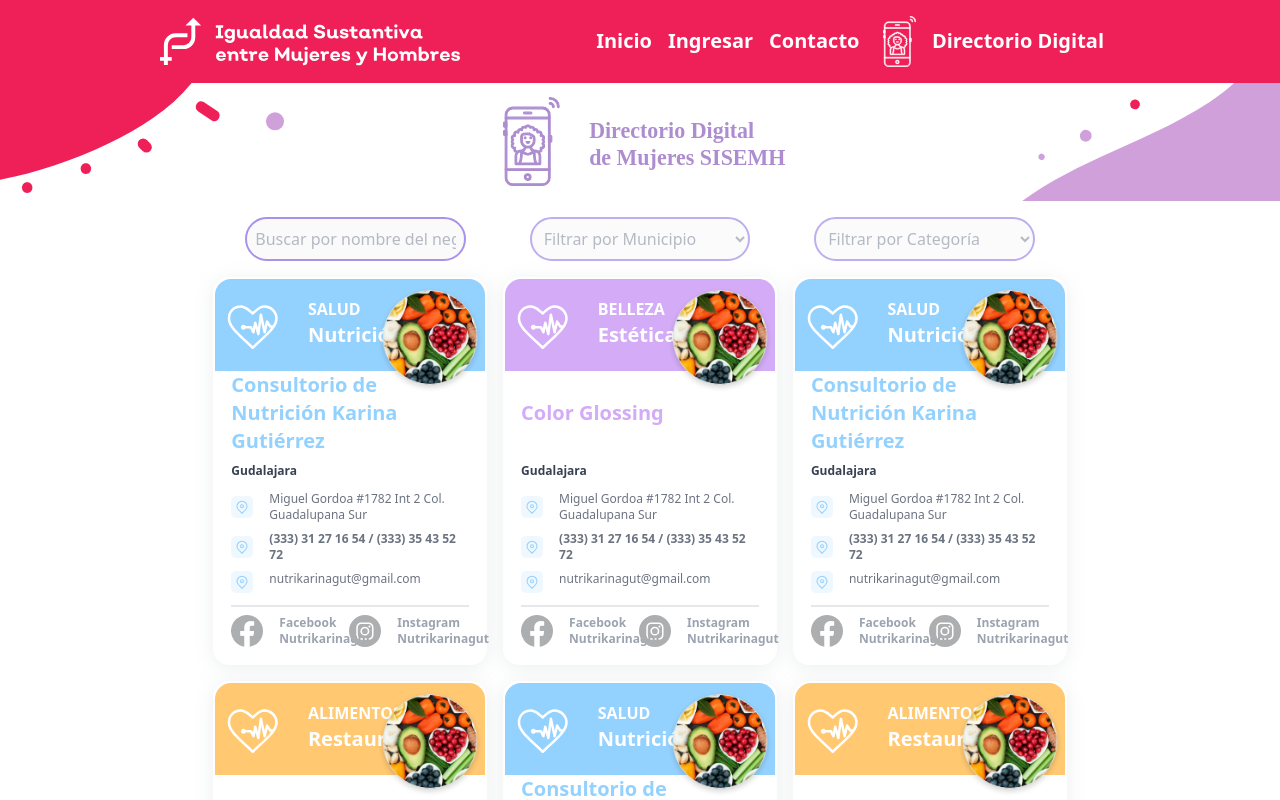
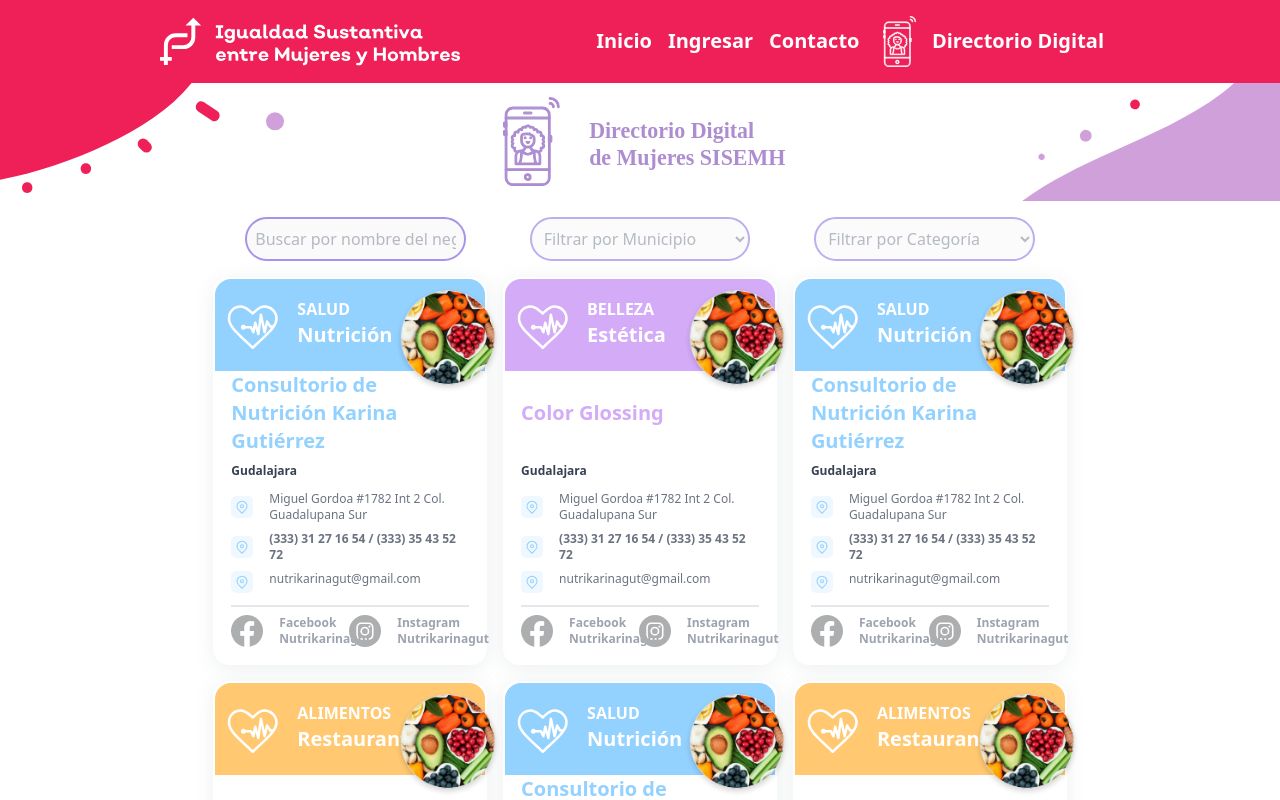
Before and after one commit to DonytXz/mujeres, a React (Create React App) app: page / in a window 1280 px wide. Shown: the top 800 px of the page. Built offline with nearby package versions, Linux system fonts and the light colour scheme.

Commit message:
[UPDATED] using flexbox in card

```diff
--- a/src/components/directory/Card.jsx
+++ b/src/components/directory/Card.jsx
@@ -9,16 +9,18 @@ const Card = (props) => {
     <>
       <div className="w-full h-full border-2 border-transparent rounded-2xl card_shadow flex flex-col">
         <div
-          className={`bg-${color} grid grid-fol-col grid-cols-3 border-t-2 border-transparent rounded-t-2xl px-2 py-4 relative`}
+          className={`bg-${color} flex flex-row border-t-2 border-transparent rounded-t-2xl px-2 py-4 relative`}
         >
-          <div className="">
+          <div className="w-2/3 flex flex-row">
             <img height="58" width="58" src={imgPath1} alt="" srcSet="" />
+            <div className=" flex flex-col ml-4">
+              <div className="text-white text-base font-bold text-left">
+                {subtitle}
               </div>
-
-          <div className=" flex flex-col">
-            <div className="text-white text-base font-bold">{subtitle}</div>
               <div className="text-white text-xl font-bold">{title}</div>
             </div>
+          </div>
+          <div className="w-1/3">
             <img
               height="110"
               width="110"
@@ -27,6 +29,7 @@ const Card = (props) => {
               alt=""
               srcSet=""
             />
+          </div>
         </div>
         <div className="px-4 w-full my-auto">
           <p className={`text-xl font-bold text-${color}`}>{place}</p>
```
Lines whose indentation alone changed are shown as unchanged.
